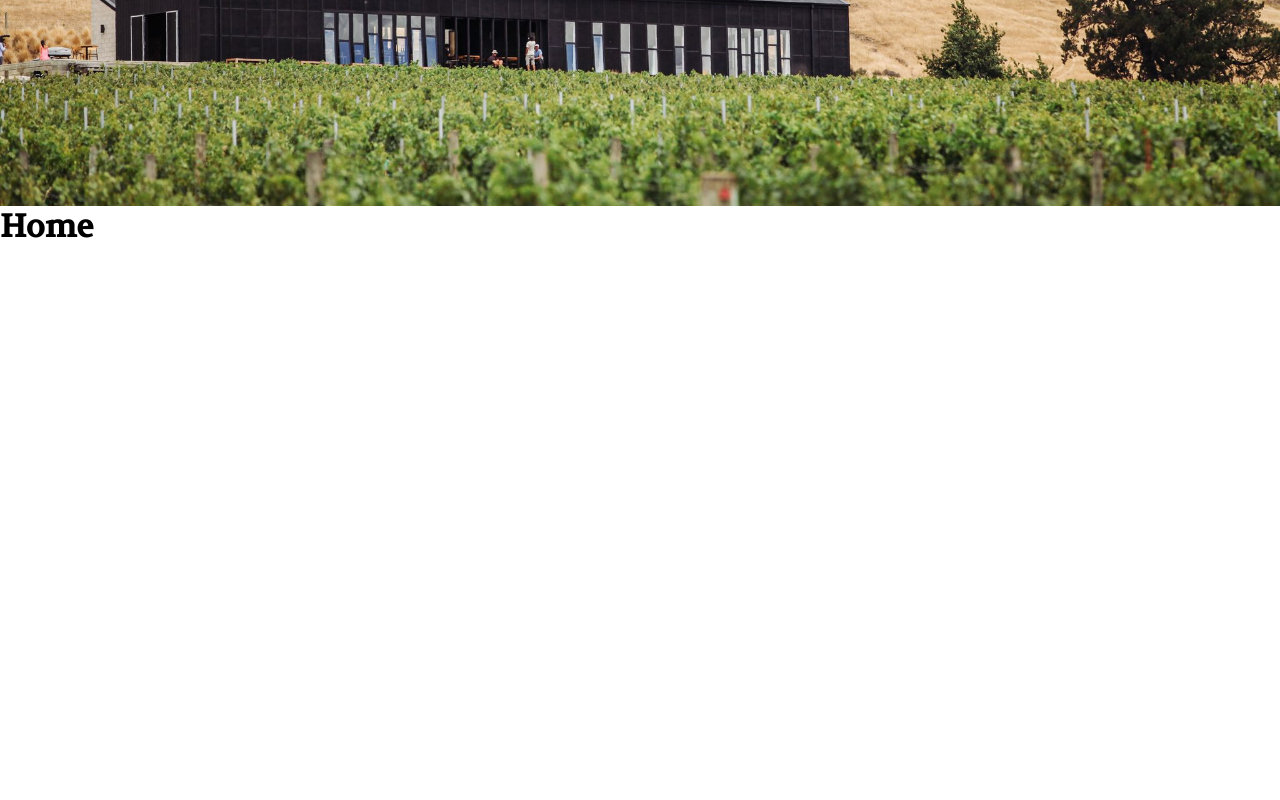
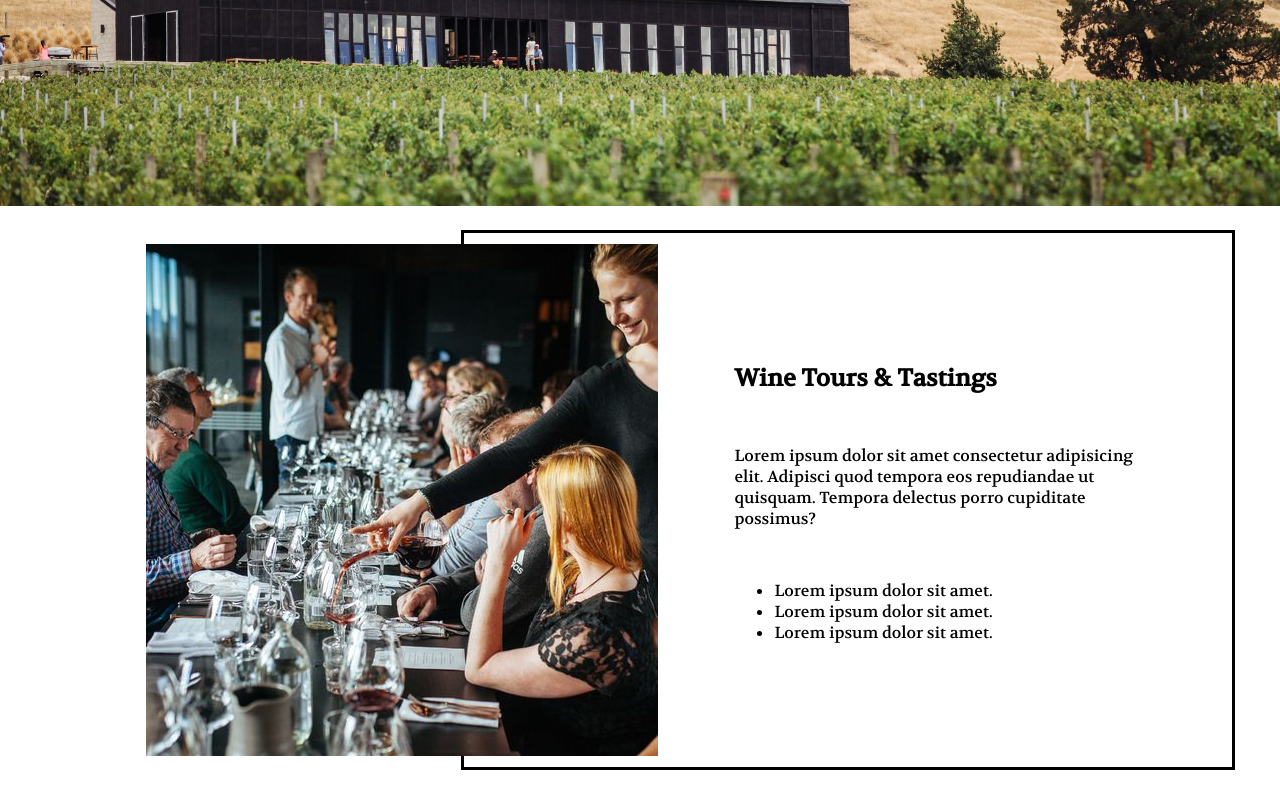
Before and after one commit to waxeye7/BlackEstateFormative2, a plain HTML site: page index.html in a window 1280 px wide. Shown: the part 514-1314 px from the top of the page. Before the commit the page ends 800 px from the top, so only its background shows below. Drawn offline with Linux system fonts and the light colour scheme.

Commit message:
working on section 1 of homepage

```diff
--- a/index.html
+++ b/index.html
@@ -26,6 +26,25 @@
             </div>
         </nav>
     </header>
-    <h1>Home</h1>
+
+    <section class="relative">
+        <div class="absolute box"></div>
+        <div class="flex section-one-homepage-flex-styling">
+            <div class="max-height-section-one-image small-padding">
+                <img class="flex-one" src="./img/restaurant.jpeg" alt="Image of Restaurant">
+            </div>
+            <div class="flex flex-column space-between flex-one min-height-text max-width-text text-align-left small-padding">
+                <h1>Wine Tours & Tastings</h1>
+                <p>Lorem ipsum dolor sit amet consectetur adipisicing elit. Adipisci quod tempora eos repudiandae ut quisquam. Tempora delectus porro cupiditate possimus?</p>
+                <ul>
+                    <li>Lorem ipsum dolor sit amet.</li>
+                    <li>Lorem ipsum dolor sit amet.</li>
+                    <li>Lorem ipsum dolor sit amet.</li>
+                </ul>
+            </div>
+
+        </div>
+    </section>
+
 </body>
 </html>
--- a/styles/components.css
+++ b/styles/components.css
@@ -1,13 +1,18 @@
 /* generic styling */
+.relative { position: relative; }
+.absolute { position: absolute; }
 .flex { display:flex; }
+.flex-column { flex-direction: column; }
 .text-decoration-none { text-decoration: none; color:#000; }
+.space-between { justify-content: space-between; }
 
 /* nav bar spefific styling */
 .nav-height { height:72px; }
-.left-nav { width:40%; }
-.right-nav { width:65%; }
+.left-nav { width:38%; }
+.right-nav { width:62%; }
 
 .text-align-center { text-align: center; }
+.text-align-left { text-align: left; }
 .margin-right { margin-right: 40px; }
 .min-width { min-width:12%; }
 
@@ -25,3 +30,14 @@
     background-repeat: no-repeat;
     background-size: cover;
 }
+
+/* .large-padding { padding: 4% 2% } */
+/* .margin-auto { margin:auto; } */
+.box { height:90%; width:60%; min-width:500px; bottom:5%; left:36%; border:3px black solid; z-index: -1; }
+.section-one-homepage-flex-styling { align-items: center; justify-content: center;}
+.min-height-text { min-height: 280px; }
+.max-width-text { max-width: 400px; }
+.max-height-section-one-image { max-height: 550px; }
+.max-height-section-one-image img { height:100%; width:100%; }
+.small-padding { padding:3%; }
+.flex-one { flex:1; }
```
Also changed, not shown: img/branch.jpeg (added), img/restaurant.jpeg (added), img/restaurant2.jpeg (added), img/soil.jpeg (added).
